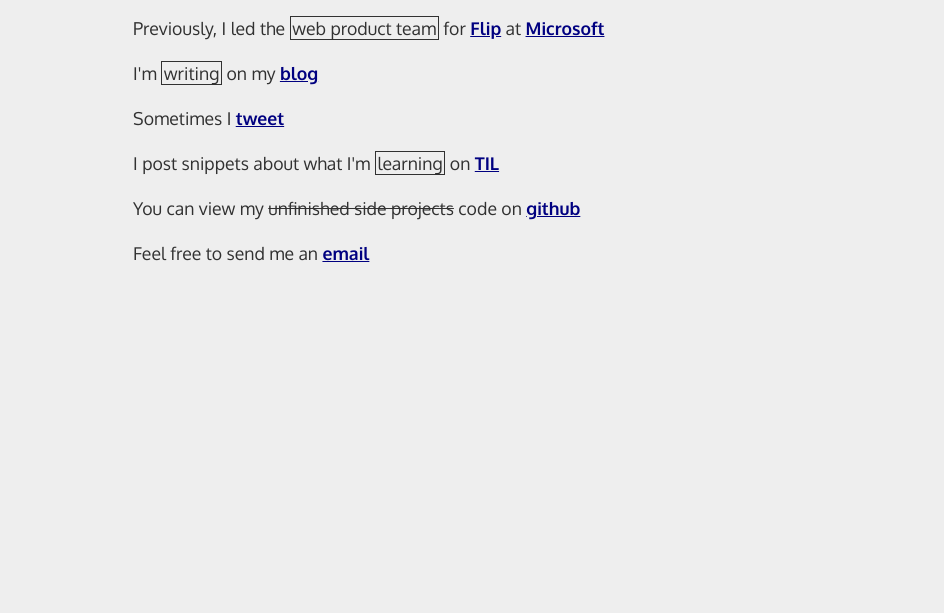
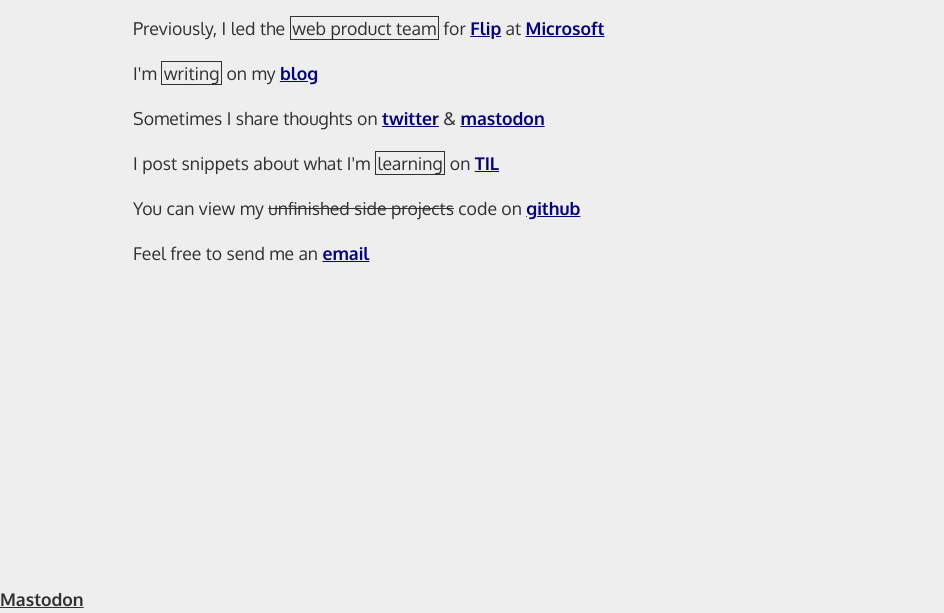
Before and after one commit to mgostisha/mcgostisha.com, an Astro site: page / in a window 1280 px wide. Shown: the part 215-828 px from the top of the page, without its empty margins (0-944 px from the left). Before the commit the page ends 800 px from the top, so only its background shows below. Built offline with nearby package versions, Linux system fonts and the light colour scheme; Astro itself is replaced by a stand-in of ours.

Commit message:
add mastodon backlink

```diff
--- a/src/layouts/Layout.astro
+++ b/src/layouts/Layout.astro
@@ -40,6 +40,7 @@
 		<meta content="@mg0stisha" name="twitter:site">
 		<meta content="@mg0stisha" name="twitter:creator">
 		<meta name="generator" content={Astro.generator} />
+
 	</head>
 	<body>
 		<div id="root">
--- a/src/pages/index.astro
+++ b/src/pages/index.astro
@@ -10,7 +10,7 @@
 		<p>I'm a <Outline>software engineer</Outline> working on <Link external to="https://microsoft.com/loop">Microsoft Loop</Link></p>
 		<p>Previously, I led the <Outline>web product team</Outline> for <Link external to="https://info.flip.com">Flip</Link> at <Link external to="https://careers.microsoft.com/us/en/search-results?keywords=Flip">Microsoft</Link></p>
 		<p>I'm <Outline>writing</Outline> on my <Link to="blog">blog</Link></p>
-		<p>Sometimes I <Link external to="https://twitter.com/mg0stisha">tweet</Link></p>
+		<p>Sometimes I share thoughts on <Link external to="https://twitter.com/mg0stisha">twitter</Link> & <Link external rel="me" to="https://mastodon.world/@mg0stisha">mastodon</Link></p>
 		<p>I post snippets about what I'm <Outline>learning</Outline> on <Link to="til">TIL</Link></p>
 		<p>You can view my <del>unfinished side projects</del> code on <Link external to="https://github.com/mgostisha">github</Link></p>
 		<p>Feel free to send me an <Link external to="mailto:martingostisha@gmail.com">email</Link></p>
@@ -26,3 +26,5 @@
 		margin-top: 1rem;
 	}
 </style>
+
+<a rel="me" href="https://mastodon.world/@mg0stisha">Mastodon</a>
```
